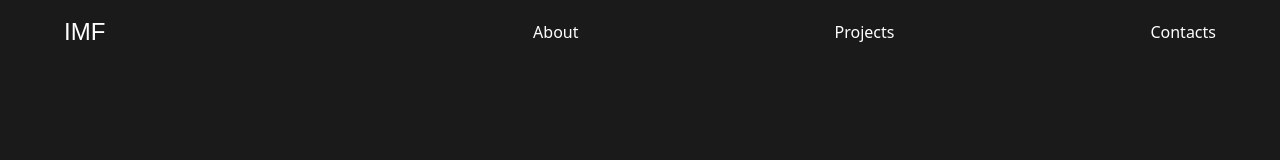
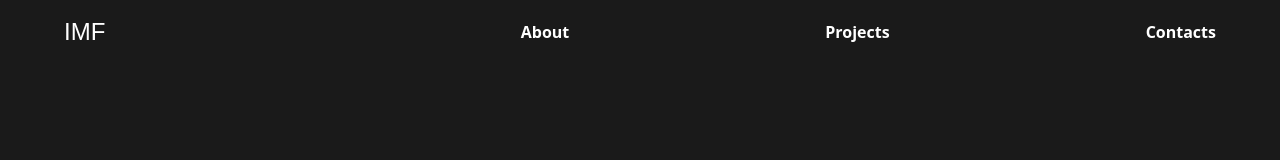
Before and after one commit to Miguel-Flandez/Portfolio, a React (Vite) app: page / in a window 1280 px wide. Shown: the top 160 px of the page. Built offline with nearby package versions, Linux system fonts and the light colour scheme; some icons are missing; a web font is replaced by a local one.

Commit message:
changed font to bold and z-index to 10

```diff
--- a/src/components/Navbar.jsx
+++ b/src/components/Navbar.jsx
@@ -1,12 +1,12 @@
 export default function Navbar(){
 
     return(
-        <nav className="flex items-center justify-between text-white px-[5vw] py-[2vh] fixed z-1 w-screen">
+        <nav className="flex items-center justify-between text-white px-[5vw] py-[2vh] fixed z-10 w-screen bg-[#1a1a1a]">
             <div>
                 <span className="text-2xl font-sixtyfour">IMF</span>
             </div>
 
-            <div className="flex gap-[20vw]">
+            <div className="flex gap-[20vw] font-bold">
                 <a href="#intro">About</a>
                 <a href="#showcase">Projects</a>
                 <a href="#contacts">Contacts</a>
```
